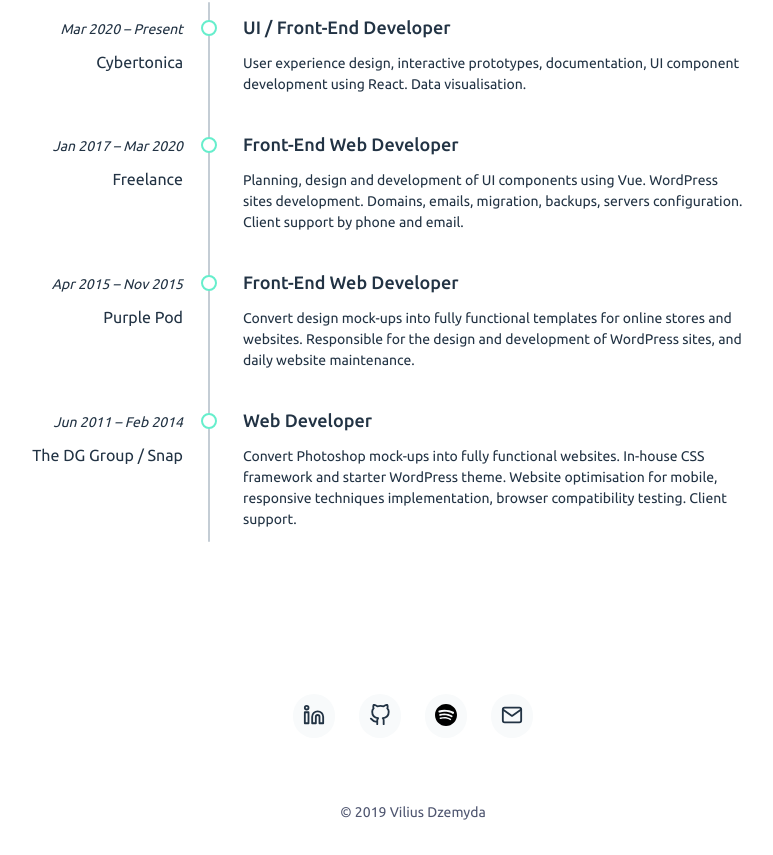
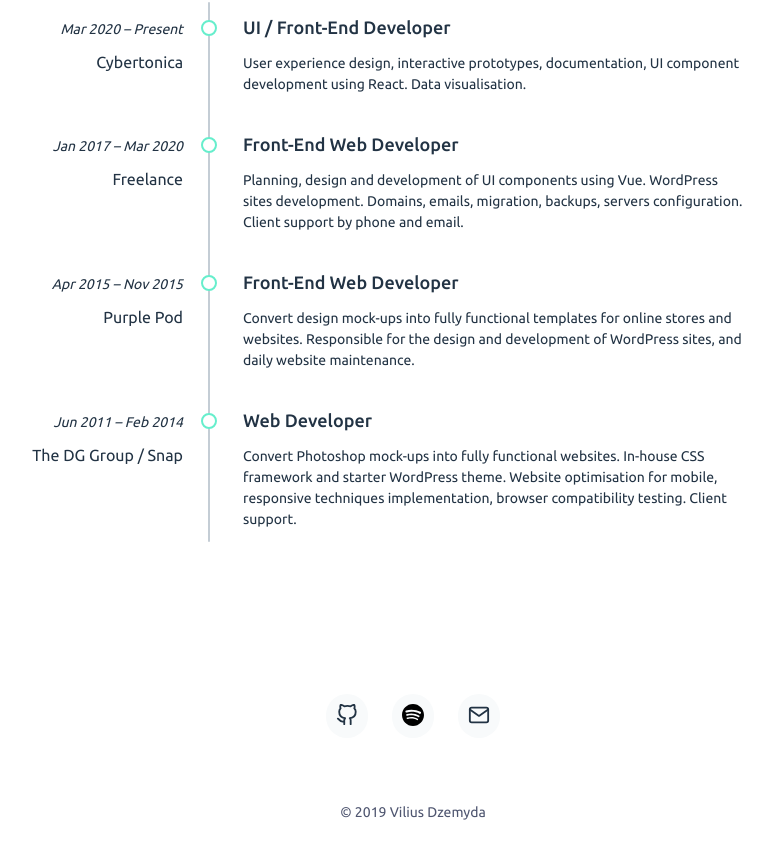
Before and after one commit to dzvilius/vilius-website, a Nuxt app: page / in a window 1280 px wide. Shown: the part 1814-2669 px from the top of the page, without its empty margins (227-1000 px from the left). Built offline with nearby package versions, Linux system fonts and the light colour scheme.

Commit message:
remove linkedin

```diff
--- a/components/Footer.vue
+++ b/components/Footer.vue
@@ -2,15 +2,6 @@
   <footer class="footer AppFooter">
     <div class="container">
       <div class="AppFooter__Social">
-        <a
-          href="https://linkedin.com/in/dzvilius"
-          class="SocialLink"
-          target="_blank"
-          rel="noopener"
-          aria-label="LinkedIn"
-        >
-          <IconLinkedIn class="SocialIcon" />
-        </a>
         <a
           href="https://github.com/dzvilius"
           class="SocialLink"
@@ -45,7 +36,6 @@
 </template>
 
 <script>
-import IconLinkedIn from '~/components/Icons/IconLinkedIn.vue'
 import IconGitHub from '~/components/Icons/IconGitHub.vue'
 import IconSpotify from '~/components/Icons/IconSpotify.vue'
 import IconMail from '~/components/Icons/IconMail.vue'
@@ -57,7 +47,6 @@ export default {
     }
   },
   components: {
-    IconLinkedIn,
     IconGitHub,
     IconSpotify,
     IconMail,
--- a/components/Icons/IconLinkedIn.vue
+++ /dev/null
@@ -1,17 +0,0 @@
-<template>
-  <svg
-    xmlns="http://www.w3.org/2000/svg"
-    width="24"
-    height="24"
-    viewBox="0 0 24 24"
-    fill="none"
-    stroke="currentColor"
-    stroke-width="2"
-    stroke-linecap="round"
-    stroke-linejoin="round"
-  >
-    <path d="M16 8a6 6 0 0 1 6 6v7h-4v-7a2 2 0 0 0-2-2 2 2 0 0 0-2 2v7h-4v-7a6 6 0 0 1 6-6z"></path>
-    <rect x="2" y="9" width="4" height="12"></rect>
-    <circle cx="4" cy="4" r="2"></circle>
-  </svg>
-</template>
```
